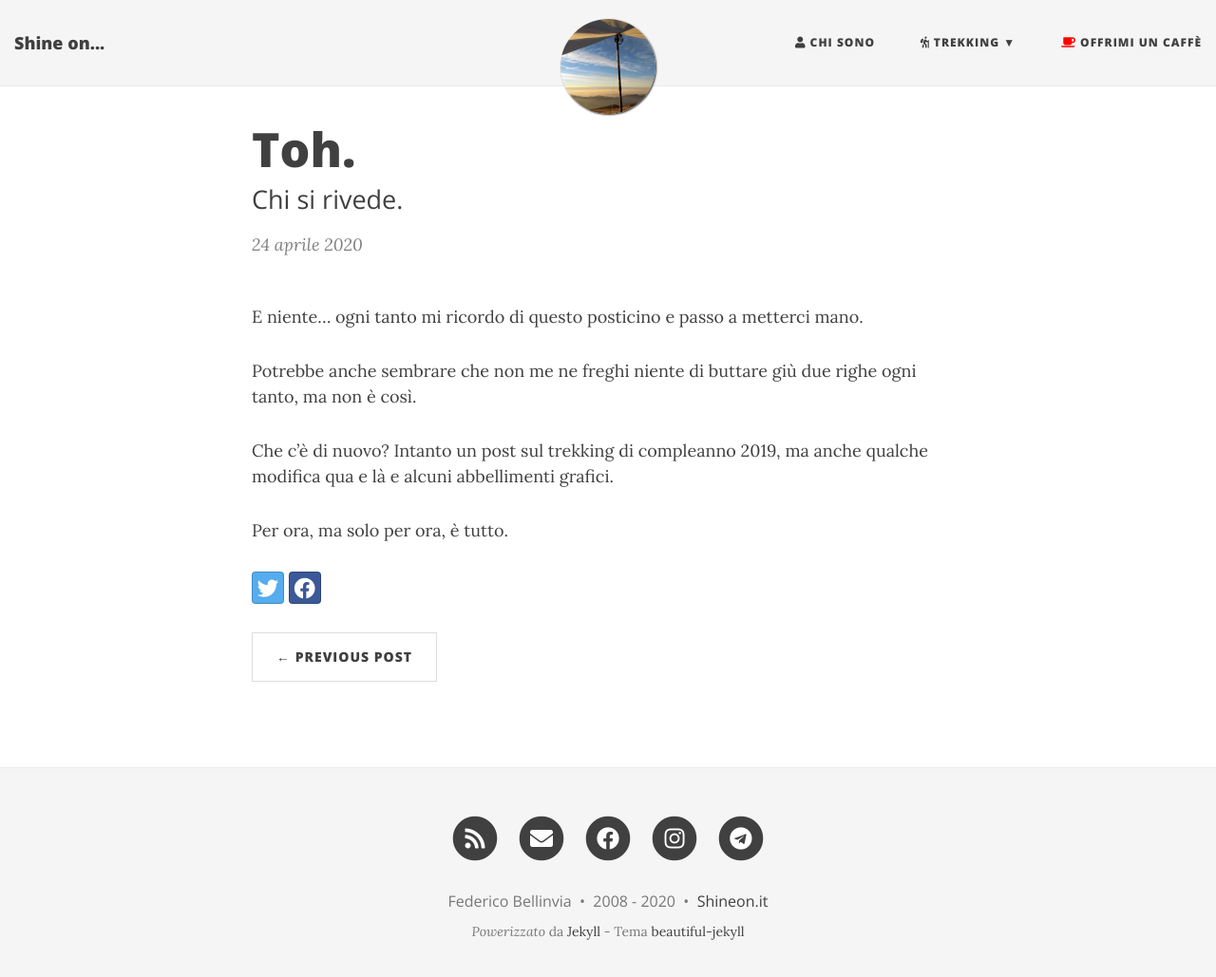
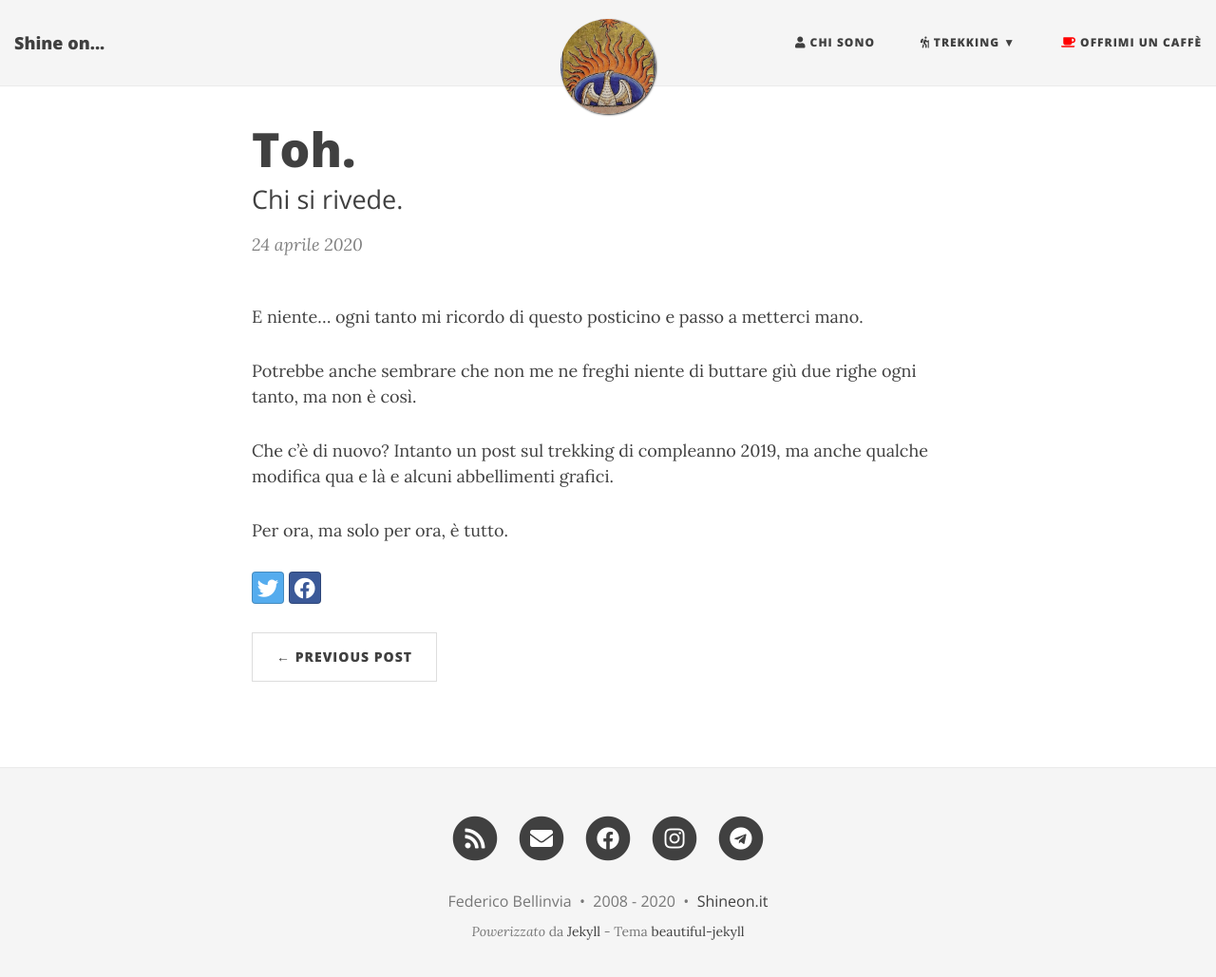
Before and after one commit to shineon822/shineon82.github.io, a Jekyll site: the page built from _posts/2020-04-24-toh.md, in a window 1280 px wide and 1042 px high. Shown: the top 1029 px of the window at 95% size. Built offline with Jekyll 4.4.1, drawn with Linux system fonts in a browser that asks for light colours; nearby versions of some CDN libraries; comment, search, counter and statistics services are not loaded.

Commit message:
Update 2020-04-24-toh.md
D

```diff
--- a/_posts/2020-04-24-toh.md
+++ b/_posts/2020-04-24-toh.md
@@ -3,6 +3,7 @@ layout: post
 published: true
 title: Toh.
 subtitle: Chi si rivede.
+image: /img/featured/arabafenice.jpg
 ---
 E niente... ogni tanto mi ricordo di questo posticino e passo a metterci mano.
 
```
